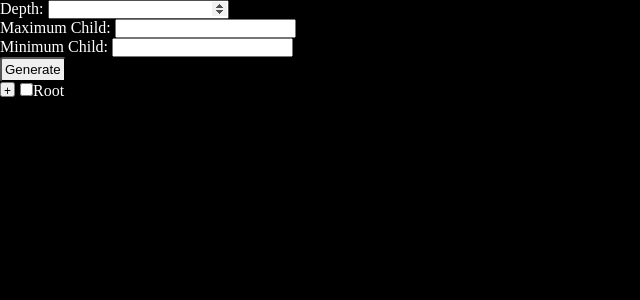
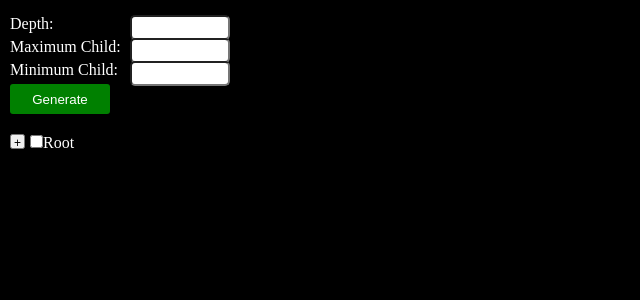
Before and after one commit to shuklasp10/treeview, a React (Vite) app: page / in a window 1280 px wide. Shown: the top 300 px of the page, without its empty margins (0-640 px from the left). Built offline with nearby package versions, Linux system fonts and the light colour scheme.

Commit message:
visual changes

```diff
--- a/src/App.css
+++ b/src/App.css
@@ -7,6 +7,7 @@
 body{
     background-color: black;
     color: white;
+    padding: 10px;
 }
 
 .expand-button{
@@ -21,11 +22,36 @@ body{
     padding: 3px;
     border-radius: 3px;
     cursor: pointer;
+    border: none;
+    outline: none;
+    height: 30px;
+    width: 100px;
+    background-color: green;
+    color: white;
 }
 .node{
     display: inline-block;
 }
 
+form{
+    position: relative;
+    max-width: 220px;
+    margin-bottom: 20px;
+}
+
 .error{
     color: red;
 }
+
+.form-input {
+    position: absolute;
+    right: 0;
+    border-radius: 5px;
+    padding: 3px 5px;
+    max-width: 100px;
+
+}
+
+form div{
+    margin: 5px 0px;
+}
--- a/src/JsonGenerator.jsx
+++ b/src/JsonGenerator.jsx
@@ -68,16 +68,16 @@ const JsonGenerator = ({ setTree, setShowTree }) => {
                 {error}
             </div>}
             <div>
-                <label htmlFor="depth">Depth: </label>
-                <input type="number" name="depth" id="depth" required />
+                <label className='form-label' htmlFor="depth">Depth: </label>
+                <input className='form-input' type="number" name="depth" id="depth" required />
             </div>
             <div>
-                <label htmlFor="maxChild">Maximum Child: </label>
-                <input type="number" name='maxChild' id='maxChild' />
+                <label className='form-label' htmlFor="maxChild">Maximum Child: </label>
+                <input className='form-input' type="number" name='maxChild' id='maxChild' />
             </div>
             <div>
-                <label htmlFor="minChild">Minimum Child: </label>
-                <input type="number" name="minChild" id="minChild" />
+                <label className='form-label' htmlFor="minChild">Minimum Child: </label>
+                <input className='form-input' type="number" name="minChild" id="minChild" />
             </div>
             <button className='form-button' type="submit">Generate</button>
         </form>
```
